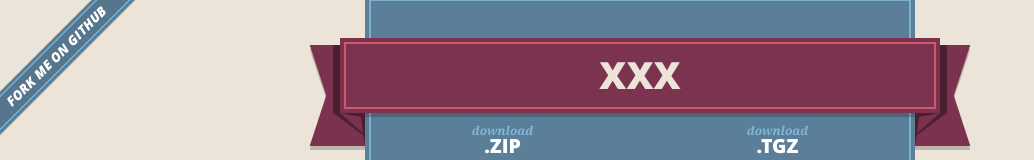
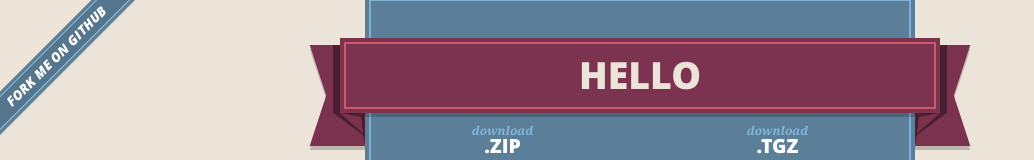
Before and after one commit to nmadore/nmadore, a plain HTML site: page index.html in a window 1280 px wide. Shown: the top 160 px of the page, without its empty margins (0-1034 px from the left). Drawn offline with nearby package versions, Linux system fonts and the light colour scheme.

Commit message:
another change

```diff
--- a/index.html
+++ b/index.html
@@ -27,7 +27,7 @@
       <header>
         <span class="ribbon-outer">
           <span class="ribbon-inner">
-            <h1>xxx</h1>
+            <h1>Hello</h1>
             <h2></h2>
           </span>
           <span class="left-tail"></span>
```
